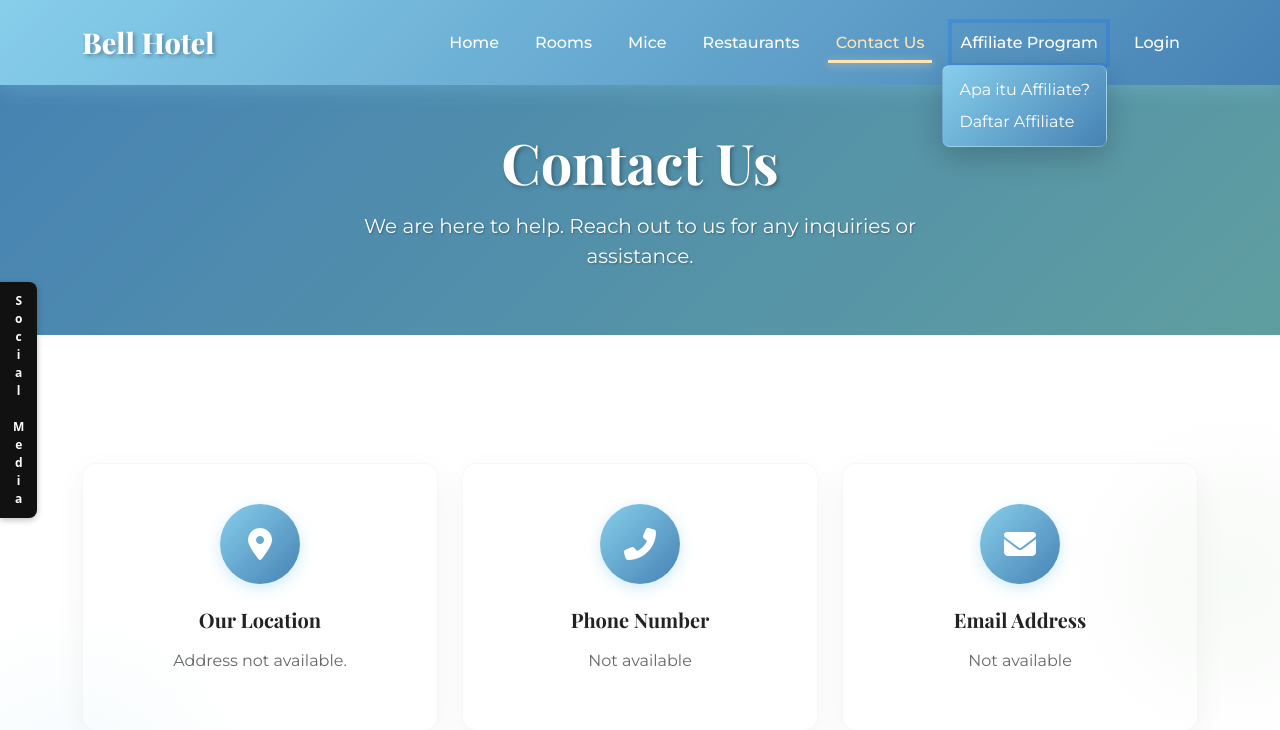
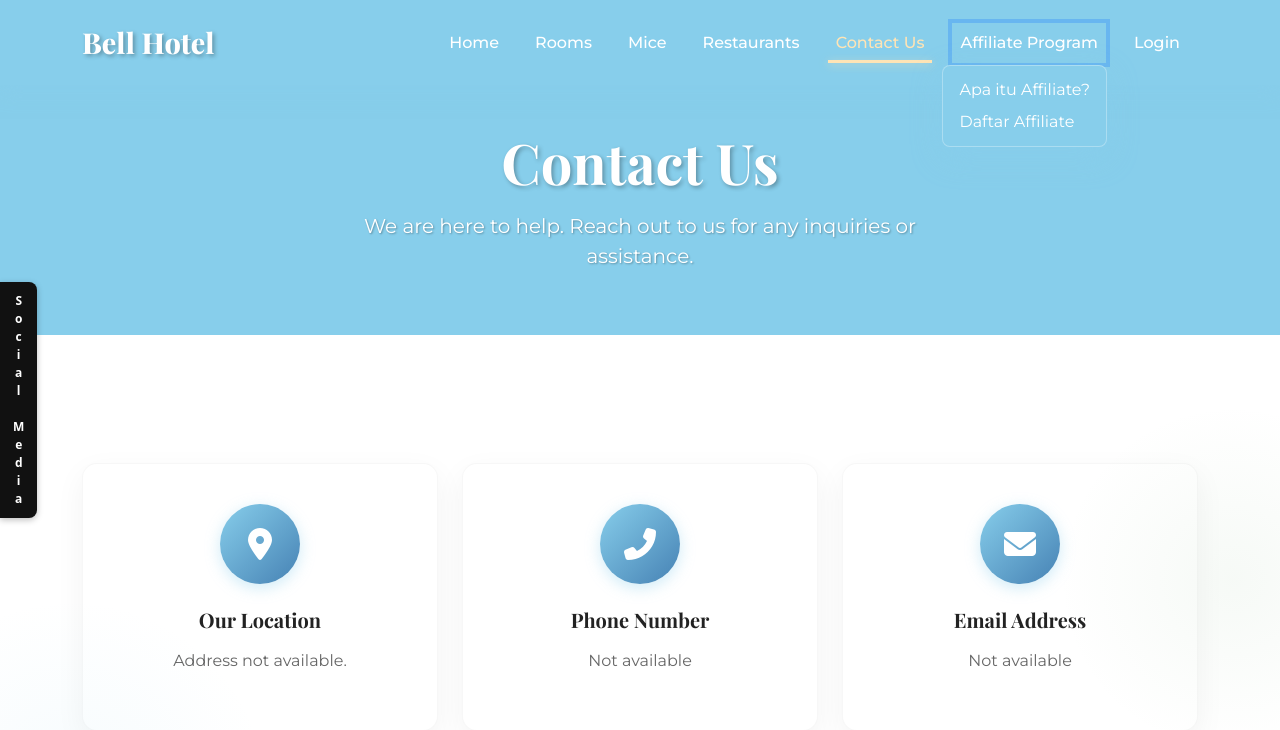
Before and after one commit to JCETools-Petra/Bell, a Laravel app: page /contact-us in a window 1280 px wide, after a click on "Affiliate Program"; the page is wider, and only the part inside the window is pictured. Shown: the top 730 px of that part. Run offline with Laravel 12, Linux system fonts and the light colour scheme; data comes from the database, SQL or seed files in the repository; style sheets or scripts are compiled from the project's sources.

Commit message:
Fix navbar and headers to pure Sky Blue dominance
Changed all header elements to pure Sky Blue (#87CEEB):

Navbar:
- Changed from gradient to pure Sky Blue
- Removed darker Steel Blue gradient
- Enhanced sky blue shadows

Running Text:
- Pure Sky Blue background matching navbar
- Consistent header color scheme

Hero Sections:
- Homepage: Pure Sky Blue gradient overlay
- Rooms: Pure Sky Blue with light overlay
- MICE: Pure Sky Blue with light overlay
- Restaurants: Pure Sky Blue with light overlay
- Contact: Pure Sky Blue with light overlay

Dropdown:
- Pure Sky Blue background
- Consistent with navbar color

Result: All headers now prominently feature Sky Blue
as the main color, creating a cohesive, bright,
cheerful resort atmosphere.

```diff
--- a/public/css/custom-style.css
+++ b/public/css/custom-style.css
@@ -117,10 +117,11 @@ h6,
 
 /* --- Navbar Utama --- */
 .navbar {
-    background: linear-gradient(135deg, var(--color-primary) 0%, var(--color-secondary) 100%) !important;
+    background: var(--color-primary) !important;
+    /* Pure Sky Blue - Biru langit murni */
     padding: 1rem 0;
     transition: all 0.3s ease;
-    box-shadow: 0 4px 20px rgba(135, 206, 235, 0.3);
+    box-shadow: 0 4px 20px rgba(135, 206, 235, 0.5);
 }
 
 .navbar-brand {
@@ -186,11 +187,12 @@ h6,
 }
 
 .navbar .dropdown-menu {
-    background: linear-gradient(135deg, var(--color-primary), var(--color-secondary));
-    border: 1px solid rgba(255, 255, 255, 0.2);
+    background: var(--color-primary);
+    /* Pure Sky Blue */
+    border: 1px solid rgba(255, 255, 255, 0.3);
     border-radius: 0.5rem;
     padding: 0.5rem 0;
-    box-shadow: 0 10px 30px rgba(0, 0, 0, 0.2);
+    box-shadow: 0 10px 30px rgba(135, 206, 235, 0.4);
 }
 
 .navbar .dropdown-menu .dropdown-item {
@@ -205,7 +207,8 @@ h6,
 
 /* --- Running Text (Marquee) --- */
 .running-text-container {
-    background: linear-gradient(90deg, var(--color-secondary) 0%, var(--color-tertiary) 100%);
+    background: var(--color-primary);
+    /* Pure Sky Blue matching navbar */
     color: var(--color-white);
     padding: 10px 0;
     width: 100%;
@@ -216,7 +219,7 @@ h6,
     /* Posisi di bawah navbar */
     left: 0;
     z-index: 1029;
-    box-shadow: 0 4px 12px rgba(70, 130, 180, 0.3);
+    box-shadow: 0 4px 12px rgba(135, 206, 235, 0.5);
 }
 
 .running-text-link {
@@ -412,7 +415,8 @@ h6,
     left: 0;
     width: 100%;
     height: 100%;
-    background: linear-gradient(135deg, rgba(135, 206, 235, 0.85), rgba(70, 130, 180, 0.75));
+    background: linear-gradient(135deg, rgba(135, 206, 235, 0.9), rgba(135, 206, 235, 0.8));
+    /* Pure Sky Blue gradient */
     z-index: 1;
 }
 
@@ -874,7 +878,8 @@ h6,
 .contact-hero {
     position: relative;
     padding: 8rem 0 4rem;
-    background: linear-gradient(135deg, var(--color-secondary) 0%, var(--color-tertiary) 100%);
+    background: var(--color-primary);
+    /* Pure Sky Blue */
     color: var(--color-white);
     text-align: center;
     overflow: hidden;
@@ -887,7 +892,8 @@ h6,
     left: 0;
     width: 100%;
     height: 100%;
-    background: linear-gradient(135deg, rgba(70, 130, 180, 0.95) 0%, rgba(95, 158, 160, 0.9) 100%);
+    background: linear-gradient(135deg, rgba(135, 206, 235, 0.95) 0%, rgba(135, 206, 235, 0.85) 100%);
+    /* Light Sky Blue overlay */
     z-index: 1;
 }
 
@@ -967,11 +973,12 @@ h6,
 .rooms-hero {
     position: relative;
     padding: 8rem 0 4rem;
-    background: linear-gradient(135deg, var(--color-primary) 0%, var(--color-secondary) 100%);
+    background: var(--color-primary);
+    /* Pure Sky Blue */
     color: var(--color-white);
     text-align: center;
     overflow: hidden;
-    box-shadow: 0 4px 20px rgba(135, 206, 235, 0.3);
+    box-shadow: 0 4px 20px rgba(135, 206, 235, 0.5);
 }
 
 .rooms-hero::before {
@@ -981,7 +988,8 @@ h6,
     left: 0;
     width: 100%;
     height: 100%;
-    background: linear-gradient(135deg, rgba(135, 206, 235, 0.95) 0%, rgba(70, 130, 180, 0.9) 100%);
+    background: linear-gradient(135deg, rgba(135, 206, 235, 0.95) 0%, rgba(135, 206, 235, 0.85) 100%);
+    /* Light Sky Blue overlay */
     z-index: 1;
 }
 
@@ -994,11 +1002,12 @@ h6,
 .restaurants-hero {
     position: relative;
     padding: 8rem 0 4rem;
-    background: linear-gradient(135deg, var(--color-secondary) 0%, var(--color-tertiary) 100%);
+    background: var(--color-primary);
+    /* Pure Sky Blue */
     color: var(--color-white);
     text-align: center;
     overflow: hidden;
-    box-shadow: 0 4px 20px rgba(135, 206, 235, 0.3);
+    box-shadow: 0 4px 20px rgba(135, 206, 235, 0.5);
 }
 
 .mice-hero::before,
@@ -1009,7 +1018,8 @@ h6,
     left: 0;
     width: 100%;
     height: 100%;
-    background: linear-gradient(135deg, rgba(70, 130, 180, 0.95) 0%, rgba(95, 158, 160, 0.9) 100%);
+    background: linear-gradient(135deg, rgba(135, 206, 235, 0.95) 0%, rgba(135, 206, 235, 0.85) 100%);
+    /* Light Sky Blue overlay */
     z-index: 1;
 }
 
```
